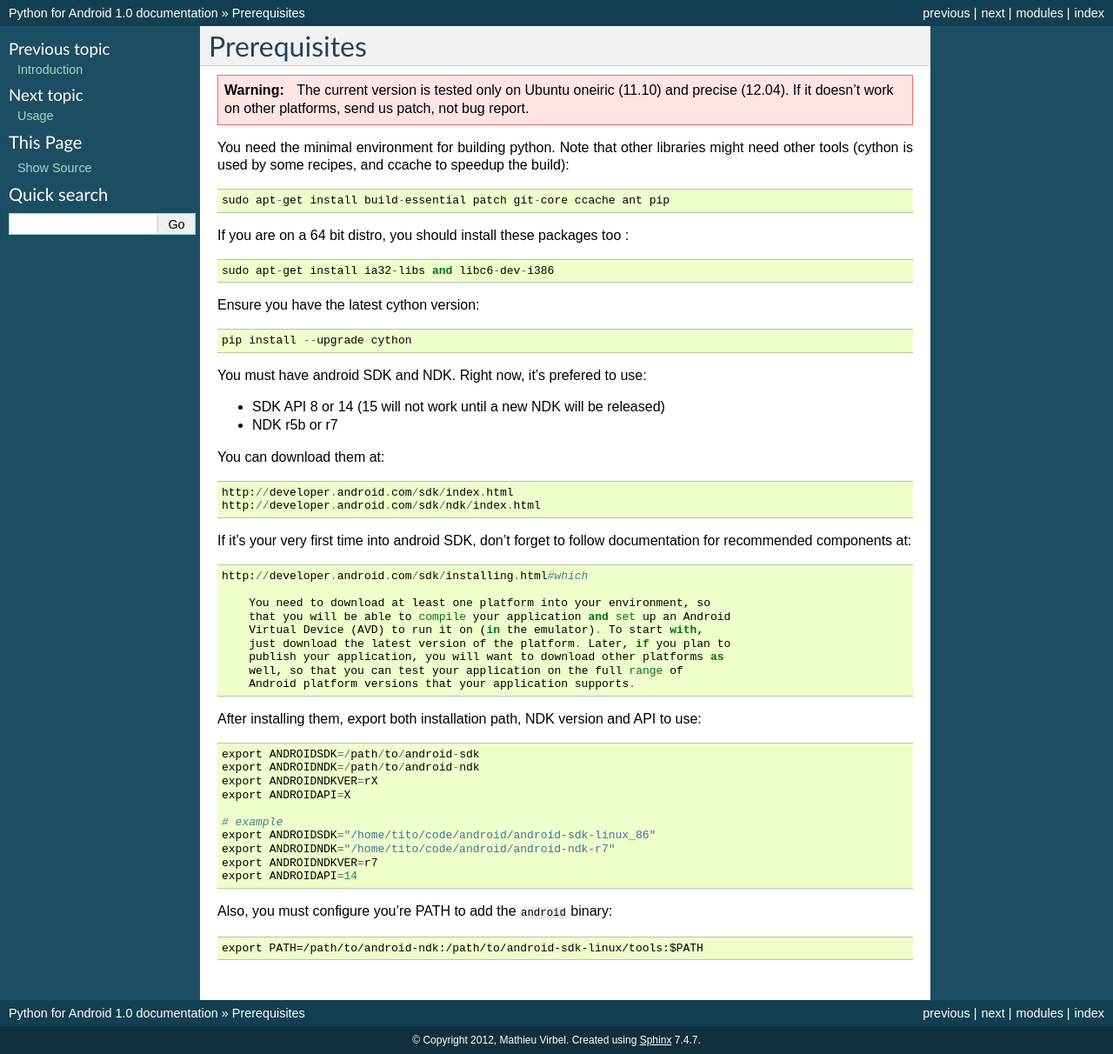
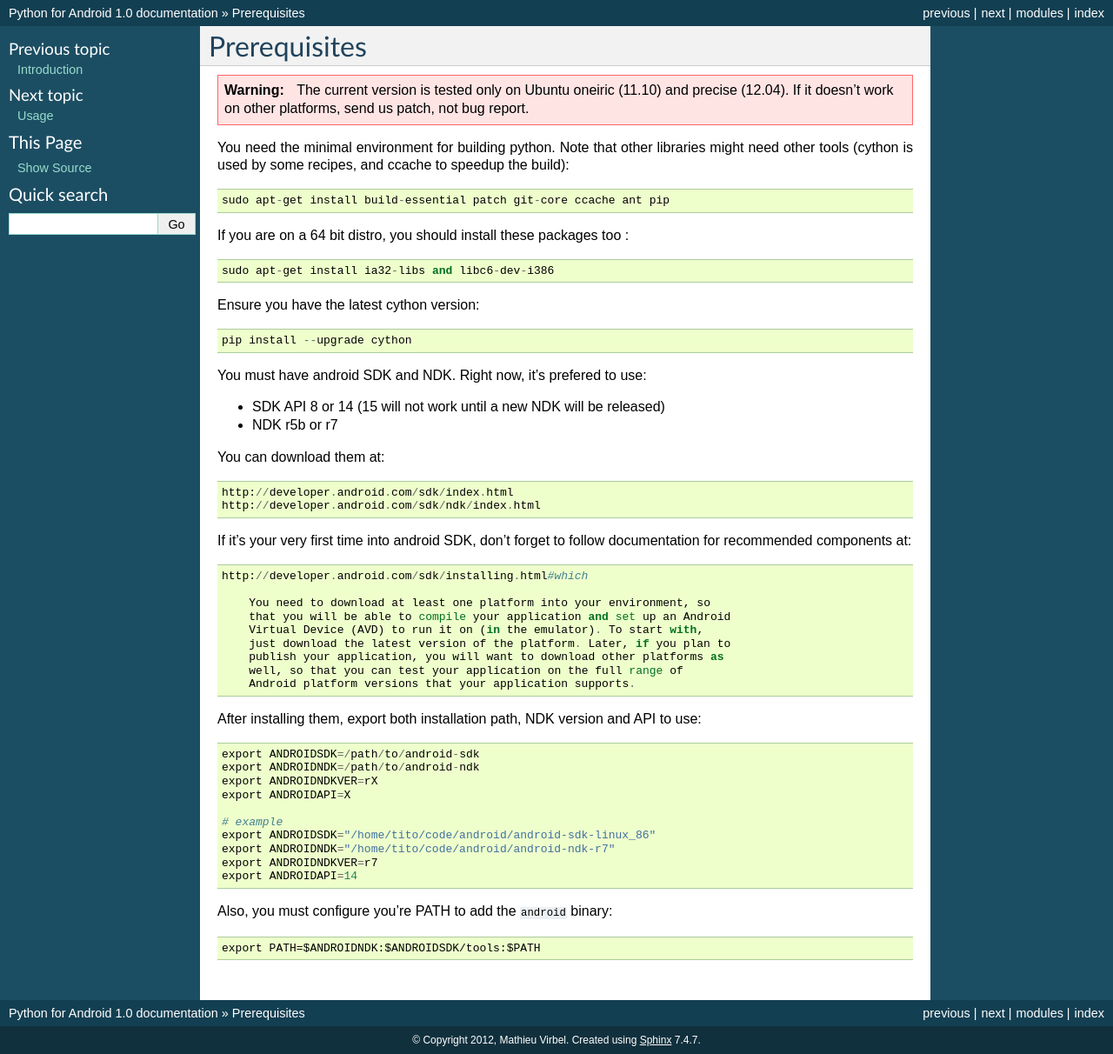
Before and after one commit to kivy/python-for-android, a Sphinx documentation site: the page built from docs/source/prerequisites.rst, in a window 1280 px wide. Shown: the whole page at 87% size. Built offline with Sphinx 7.4.7, drawn with Linux system fonts in a browser that asks for light colours.

Commit message:
Update master

```diff
--- a/docs/source/prerequisites.rst
+++ b/docs/source/prerequisites.rst
@@ -58,4 +58,4 @@ After installing them, export both installation path, NDK version and API to use
 
 Also, you must configure you're PATH to add the ``android`` binary::
 
-    export PATH=/path/to/android-ndk:/path/to/android-sdk-linux/tools:$PATH
+    export PATH=$ANDROIDNDK:$ANDROIDSDK/tools:$PATH
```
